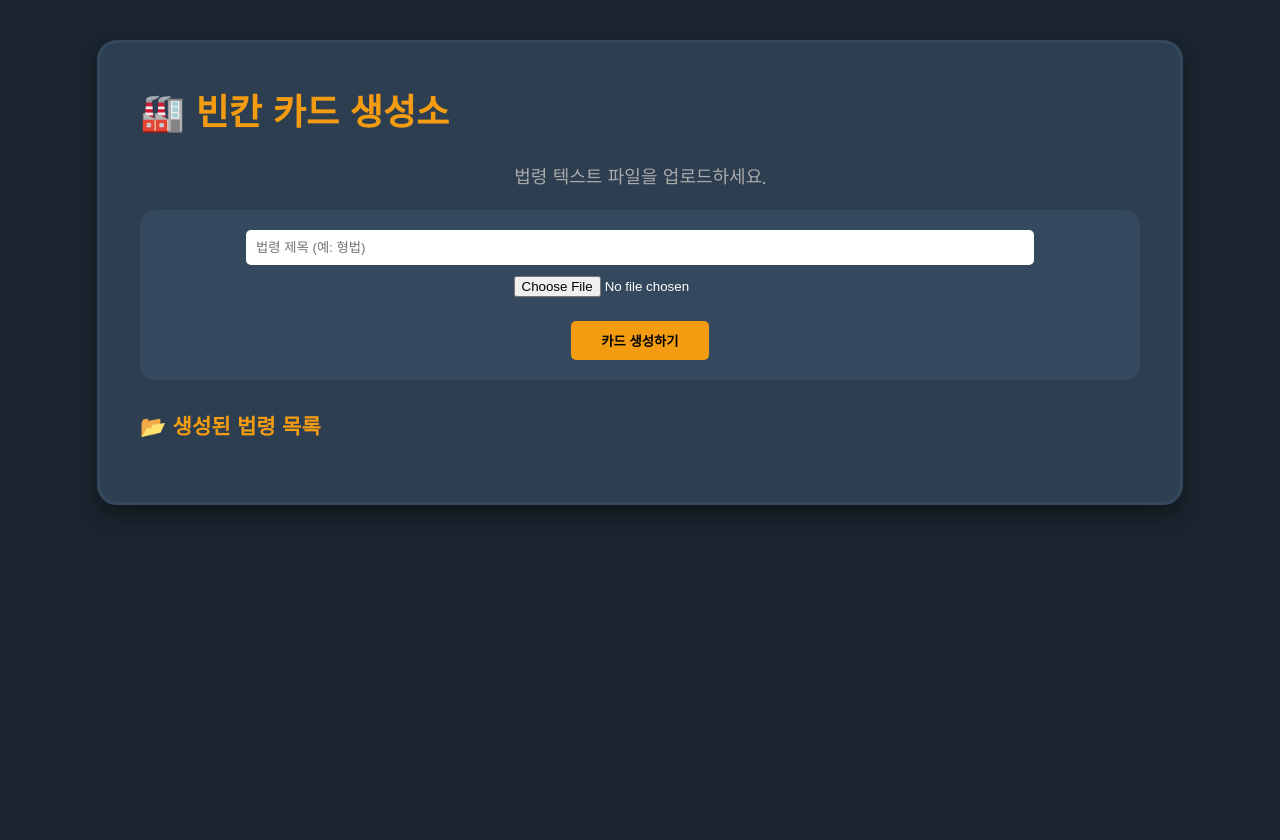
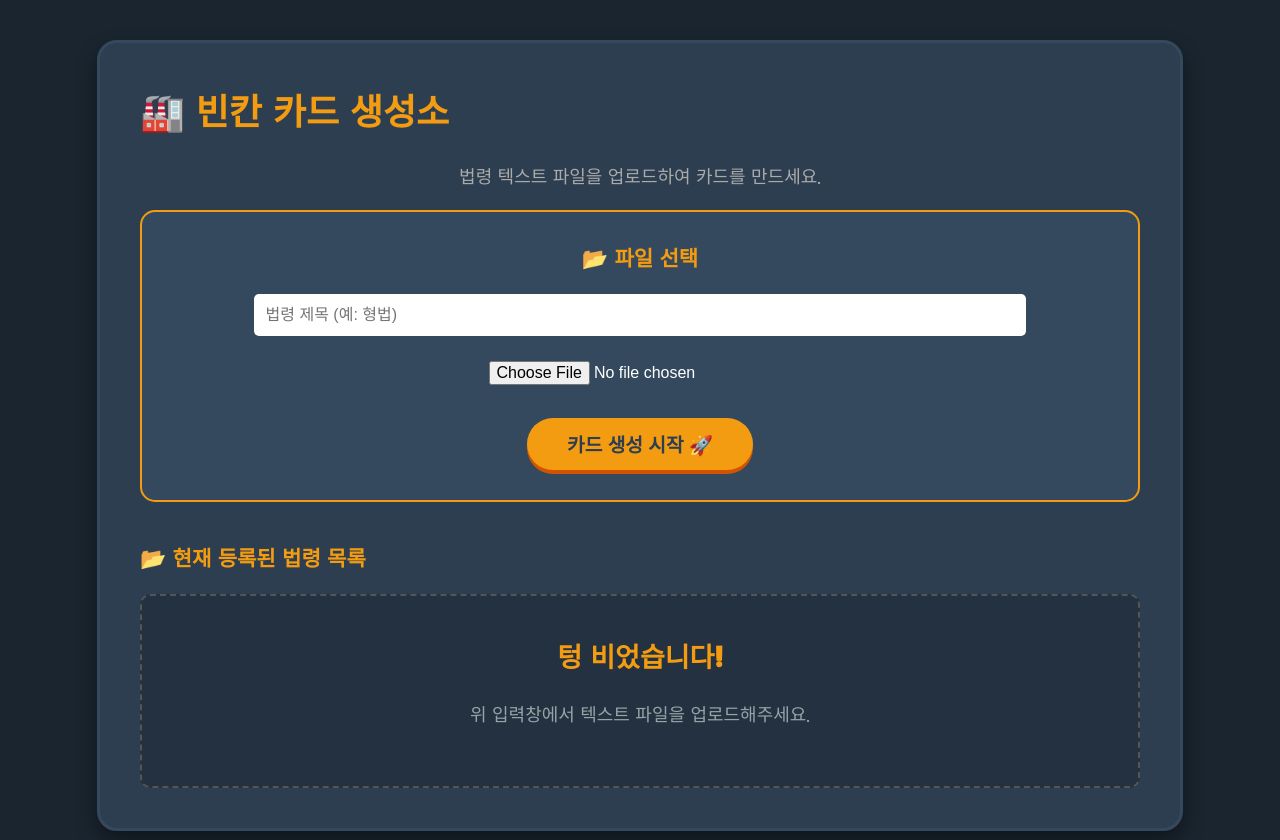
Before and after one commit to pky060921-debug/law, a Flask app: template templates/zone_generate.html in a window 1280 px wide. Run offline with Flask 3, Linux system fonts and the light colour scheme; the template is opened without the code that fills it, so the values that code supplies are empty.

Commit message:
Update zone_generate.html

```diff
--- a/templates/zone_generate.html
+++ b/templates/zone_generate.html
@@ -1,23 +1,36 @@
 {% extends "layout.html" %}
+
 {% block content %}
 <h1>🏭 빈칸 카드 생성소</h1>
-<p style="color:#aaa; text-align:center;">법령 텍스트 파일을 업로드하세요.</p>
+<p style="color:#aaa; text-align:center;">법령 텍스트 파일을 업로드하여 카드를 만드세요.</p>
 
-<div style="background:#34495e; padding:20px; border-radius:15px; margin-top:20px; text-align:center;">
+<div style="background:#34495e; padding:30px; border-radius:15px; margin-top:20px; text-align:center; border: 2px solid #f39c12;">
     <form method="POST" enctype="multipart/form-data">
+        <h3 style="margin-top:0; color:#f39c12;">📂 파일 선택</h3>
+
         <input type="text" name="new_q_name" placeholder="법령 제목 (예: 형법)" required
-               style="padding:10px; width:80%; margin-bottom:10px; border-radius:5px; border:none;">
+               style="padding:12px; width:80%; margin-bottom:15px; border-radius:5px; border:none; font-size:1rem;">
         <br>
-        <input type="file" name="new_q_file" accept=".txt" required style="color:white;">
+
+        <input type="file" name="new_q_file" accept=".txt" required
+               style="color:white; font-size:1rem; padding:10px;">
         <br><br>
-        <button type="submit" style="background:#f39c12; border:none; padding:10px 30px; border-radius:5px; font-weight:bold; cursor:pointer;">
-            카드 생성하기
+
+        <button type="submit" style="background:#f39c12; border:none; padding:12px 40px; border-radius:30px; font-weight:bold; cursor:pointer; font-size:1.2rem; color:#2c3e50; box-shadow: 0 4px 0 #d35400;">
+            카드 생성 시작 🚀
         </button>
     </form>
 </div>
 
-<div style="margin-top:30px;">
-    <h3>📂 생성된 법령 목록</h3>
+<div style="margin-top:40px;">
+    <h3>📂 현재 등록된 법령 목록</h3>
+
+    {% if not quests %}
+        <div style="text-align:center; padding:40px; color:#95a5a6; border: 2px dashed #555; border-radius: 10px; background: rgba(0,0,0,0.2);">
+            <h2>텅 비었습니다!</h2>
+            <p>위 입력창에서 텍스트 파일을 업로드해주세요.</p>
+        </div>
+    {% else %}
         {% set groups = {} %}
         {% for q in quests %}
             {% set title = q.quest_name.split('-')[0] %}
@@ -26,13 +39,20 @@
         {% endfor %}
 
         {% for title, items in groups.items() %}
-    <div style="background:#2c3e50; padding:15px; margin-bottom:10px; border-radius:10px; display:flex; justify-content:space-between; align-items:center;">
-        <span style="color:#ecf0f1; font-weight:bold;">{{ title }} ({{ items|length }}개 조항)</span>
-        <form method="POST" style="margin:0;" onsubmit="return confirm('정말 삭제합니까?');">
+        <div style="background:#2c3e50; padding:15px; margin-bottom:10px; border-radius:10px; display:flex; justify-content:space-between; align-items:center; border:1px solid #444;">
+            <div>
+                <span style="color:#ecf0f1; font-weight:bold; font-size:1.1rem;">{{ title }}</span>
+                <span style="color:#bdc3c7; font-size:0.9rem; margin-left:10px;">(총 {{ items|length }}개 조항)</span>
+            </div>
+
+            <form method="POST" style="margin:0;" onsubmit="return confirm('정말 \'' + '{{ title }}' + '\' 법령을 모두 삭제하시겠습니까?');">
                 <input type="hidden" name="delete_group" value="{{ title }}">
-            <button style="background:#c0392b; color:white; border:none; padding:5px 10px; border-radius:5px; cursor:pointer;">삭제</button>
+                <button style="background:#c0392b; color:white; border:none; padding:8px 15px; border-radius:5px; cursor:pointer; font-weight:bold;">
+                    삭제 🗑️
+                </button>
             </form>
         </div>
         {% endfor %}
+    {% endif %}
 </div>
 {% endblock %}
```
Lines whose indentation alone changed are shown as unchanged.
